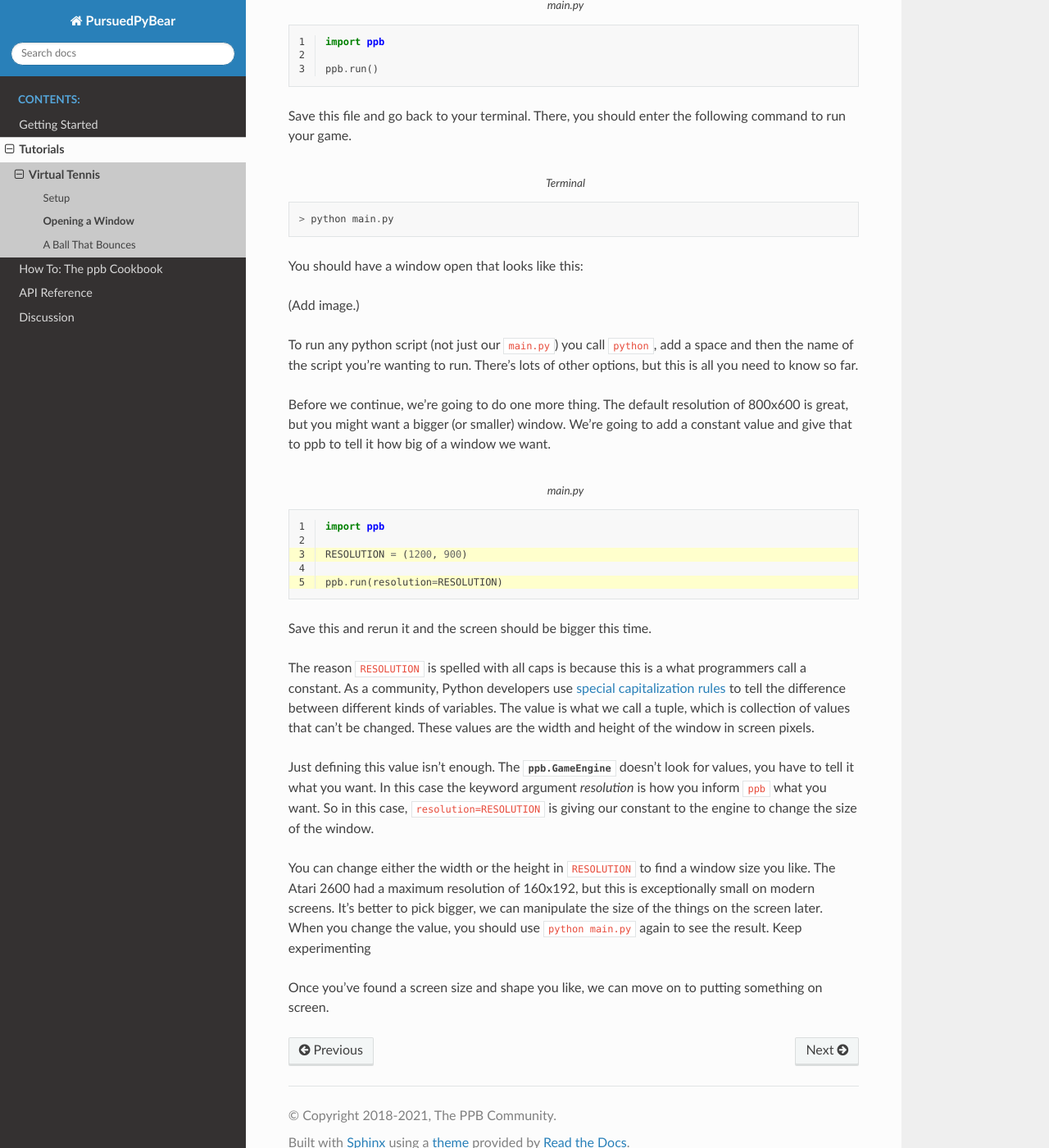
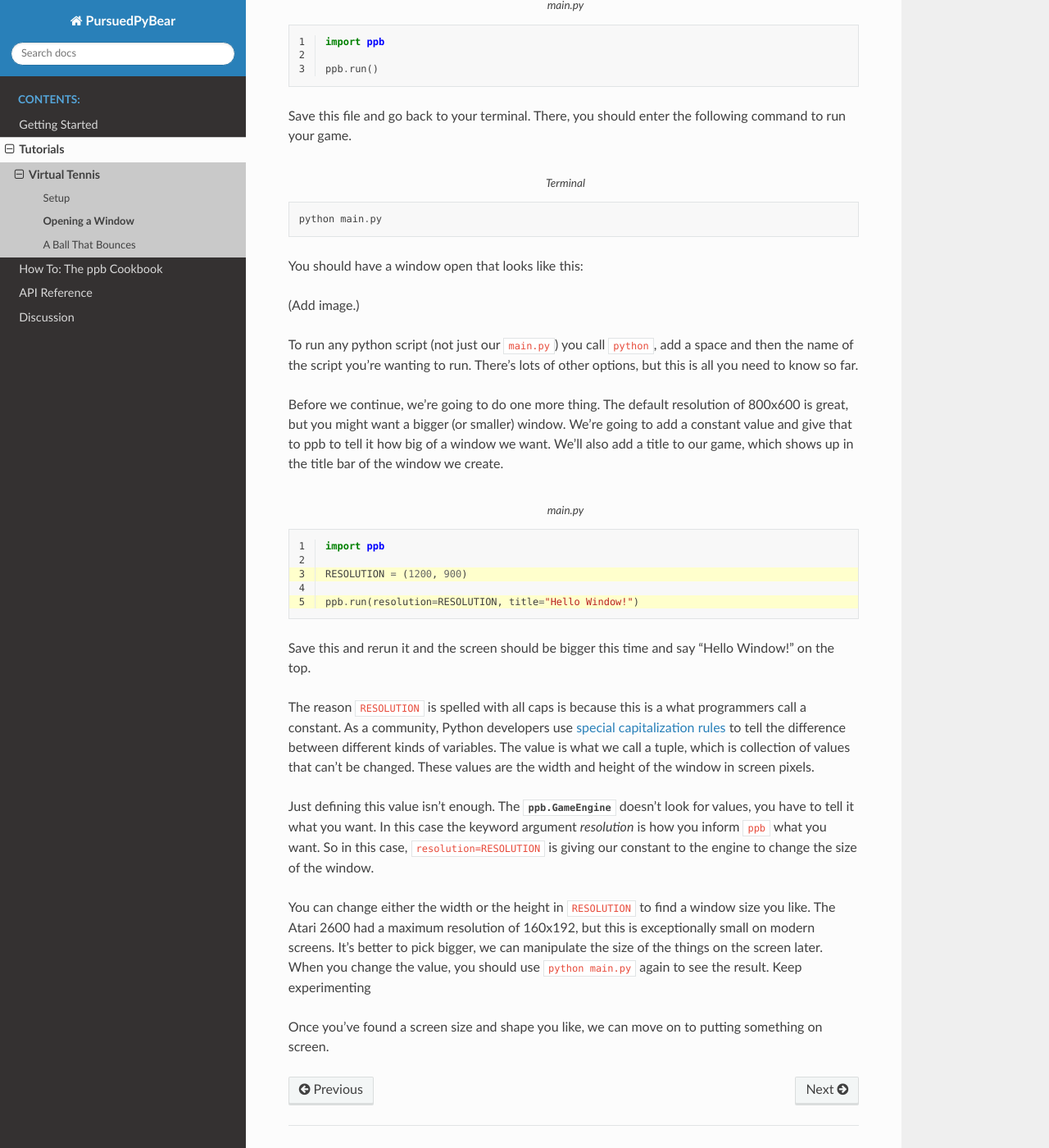
Before and after one commit to ppb/pursuedpybear, a Sphinx documentation site: the page built from docs/tutorials/virtual-tennis/window.rst, in a window 1280 px wide and 1400 px high, scrolled down 543 px. Shown: the whole window at 82% size. Built offline with Sphinx 7.4.7 and the Read the Docs theme 2.0.0, drawn with Linux system fonts in a browser that asks for light colours.

Commit message:
Minor touchups to window section of virtual tennis

```diff
--- a/docs/tutorials/virtual-tennis/window.rst
+++ b/docs/tutorials/virtual-tennis/window.rst
@@ -6,7 +6,7 @@ So we've installed everything we need, but it's always a good idea to make
 sure our environment is right before moving on. A good first step for any video
 game is to make sure you can make an empty window.
 
-Inside your `project directory`_ we need to create a file. Do so using your
+Inside your :doc:`project directory <setup>` we need to create a file. Do so using your
 code editor, and call it ``main.py``. Make sure to open it so we can add code
 to it.
 
@@ -32,7 +32,7 @@ following command to run your game.
 .. code-block::
    :caption: Terminal
 
-   > python main.py
+   python main.py
 
 You should have a window open that looks like this:
 
@@ -45,7 +45,8 @@ other options, but this is all you need to know so far.
 Before we continue, we're going to do one more thing. The default resolution of
 800x600 is great, but you might want a bigger (or smaller) window. We're going
 to add a constant value and give that to ppb to tell it how big of a window we
-want.
+want. We'll also add a title to our game, which shows up in the title bar of
+the window we create.
 
 .. code-block::
    :caption: main.py
@@ -56,9 +57,10 @@ want.
 
    RESOLUTION = (1200, 900)
 
-   ppb.run(resolution=RESOLUTION)
+   ppb.run(resolution=RESOLUTION, title="Hello Window!")
 
-Save this and rerun it and the screen should be bigger this time.
+Save this and rerun it and the screen should be bigger this time and say
+"Hello Window!" on the top.
 
 The reason ``RESOLUTION`` is spelled with all caps is because this is a what
 programmers call a constant. As a community, Python developers use `special
```
Also changed, not shown: other parts of docs/tutorials/virtual-tennis/window.rst (+0 -1 lines).
